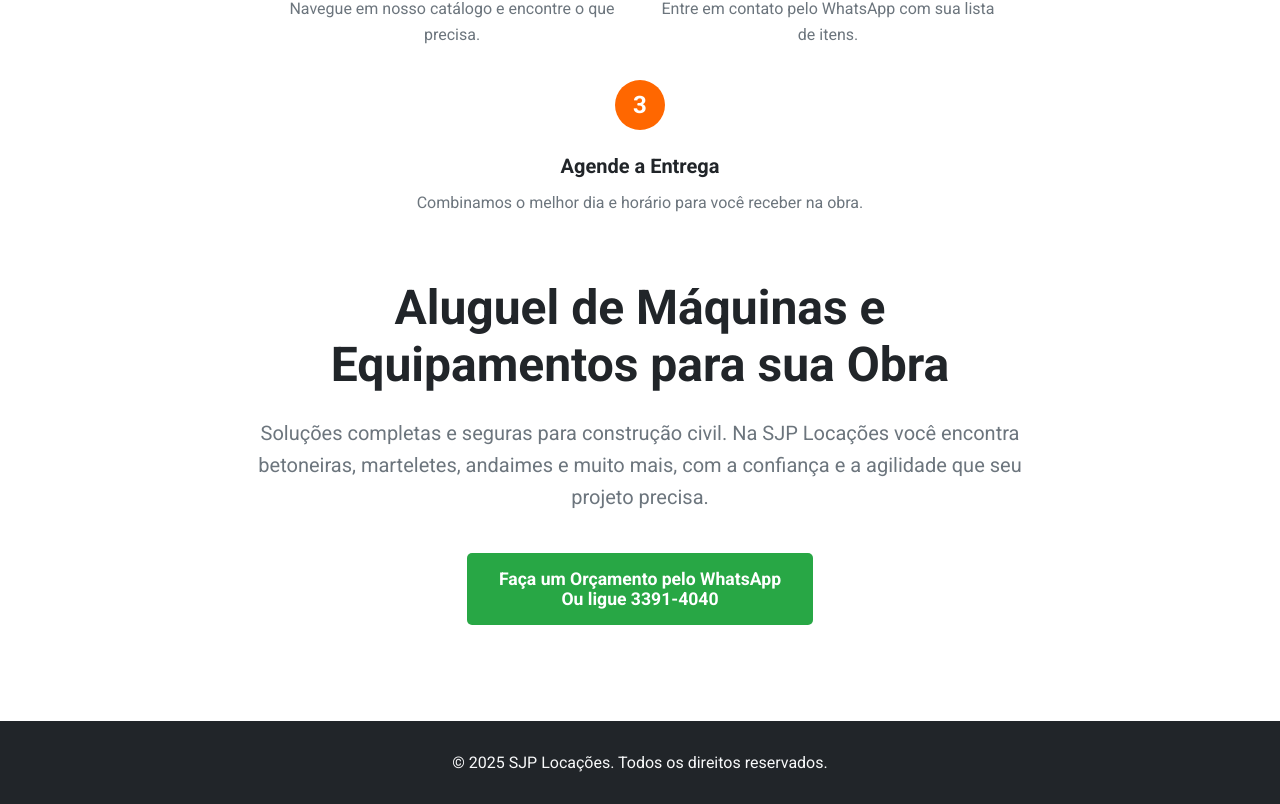
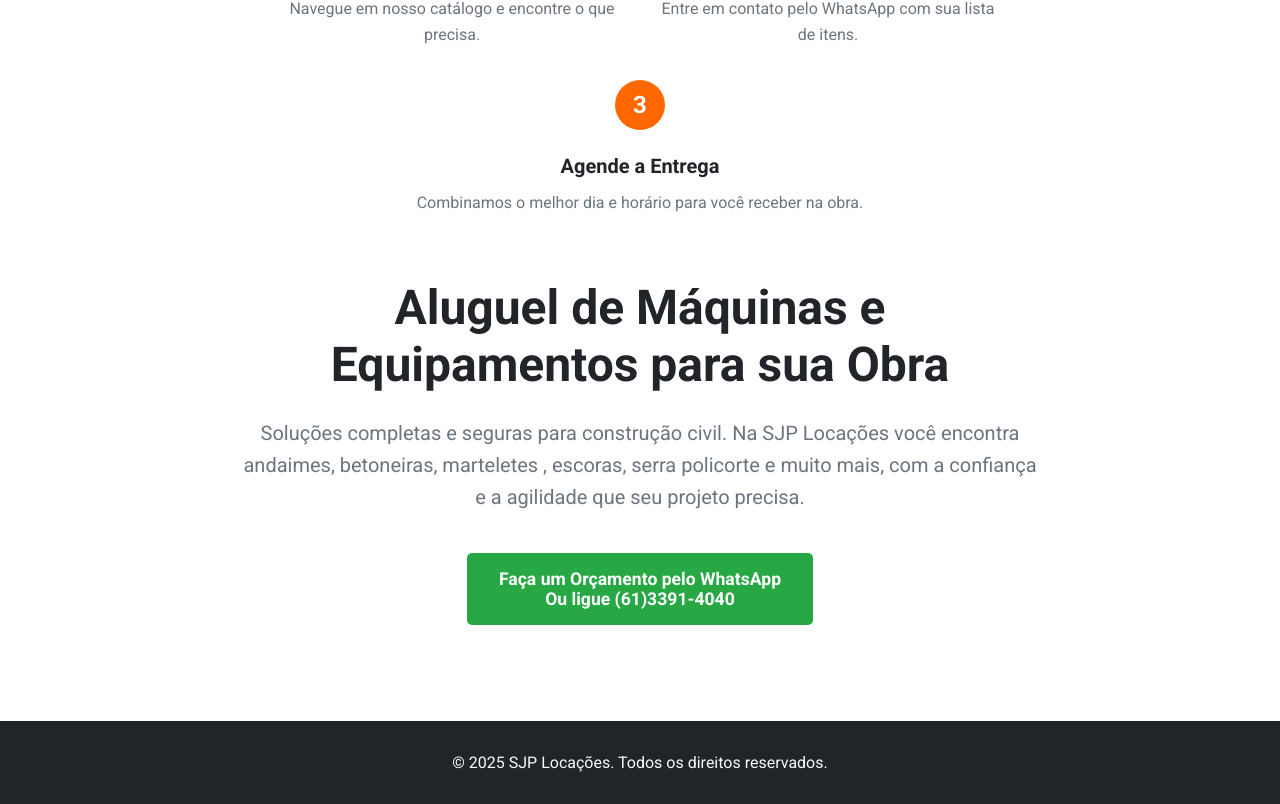
Before and after one commit to lucaspaz4486/sjp-locacoes-site, an Angular app: page / in a window 1280 px wide. Shown: the part 1555-2359 px from the top of the page. Built offline with nearby package versions, Linux system fonts and the light colour scheme.

Commit message:
adjustment to product descriptions on the home page

```diff
--- a/src/app/pages/home/home.html
+++ b/src/app/pages/home/home.html
@@ -55,13 +55,13 @@
 
     <h1>Aluguel de Máquinas e Equipamentos para sua Obra</h1>
     <p class="subtitle">
-      Soluções completas e seguras para construção civil. Na SJP Locações você encontra betoneiras, marteletes, andaimes
+      Soluções completas e seguras para construção civil. Na SJP Locações você encontra andaimes, betoneiras, marteletes , escoras, serra policorte
       e muito mais, com a confiança e a agilidade que seu projeto precisa.
     </p>
     <a href="https://wa.me/5561996584040?text=Olá!%20Gostaria%20de%20fazer%20um%20orçamento." class="cta-button"
       target="_blank">
       Faça um Orçamento pelo WhatsApp<br>
-      <p>Ou ligue 3391-4040</p>
+      <p>Ou ligue (61)3391-4040</p>
     </a>
   </div>
 </section>
```
